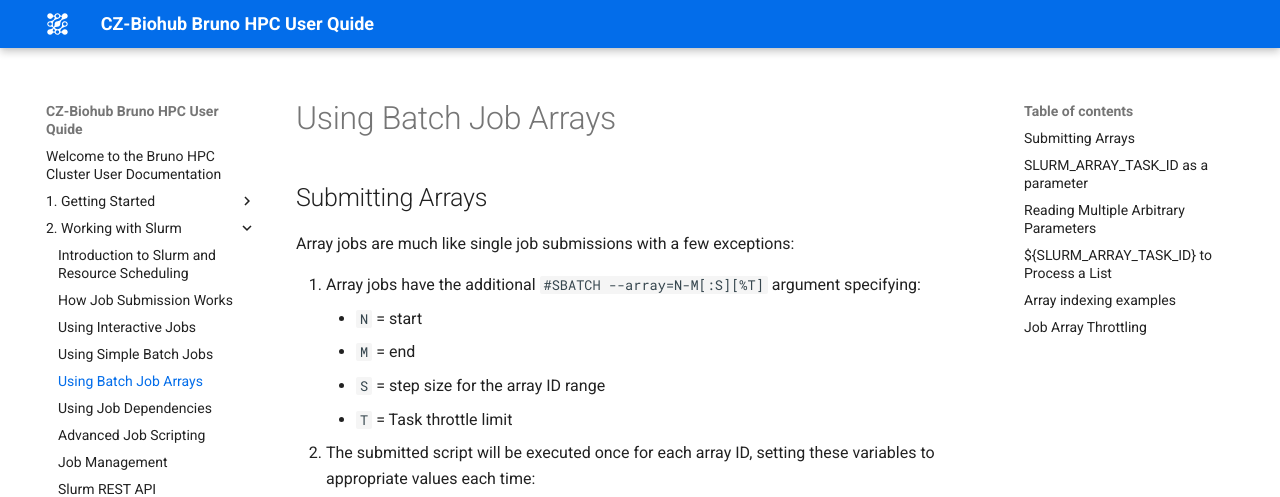
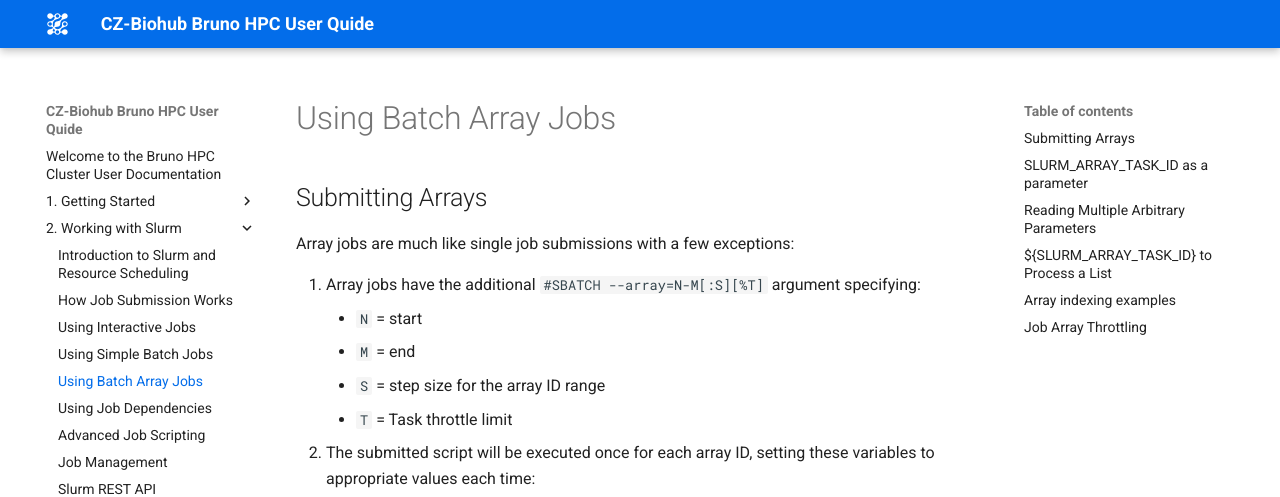
Before and after one commit to biohub-hpc/bruno-hpc-documentation, an MkDocs documentation site: the page built from docs/2._Working_with_Slurm/e._Using_Batch_Array_Jobs.md, in a window 1280 px wide and 900 px high. Shown: the top 497 px of the window. Built offline with MkDocs 1.6.1 and Material for MkDocs 9.7.7, drawn with Linux system fonts in a browser that asks for light colours.

Commit message:
Update e._Using_Batch_Array_Jobs.md

```diff
--- a/docs/2._Working_with_Slurm/e._Using_Batch_Array_Jobs.md
+++ b/docs/2._Working_with_Slurm/e._Using_Batch_Array_Jobs.md
@@ -1,4 +1,4 @@
-# Using Batch Job Arrays
+# Using Batch Array Jobs
 
 ## Submitting Arrays
 
```
